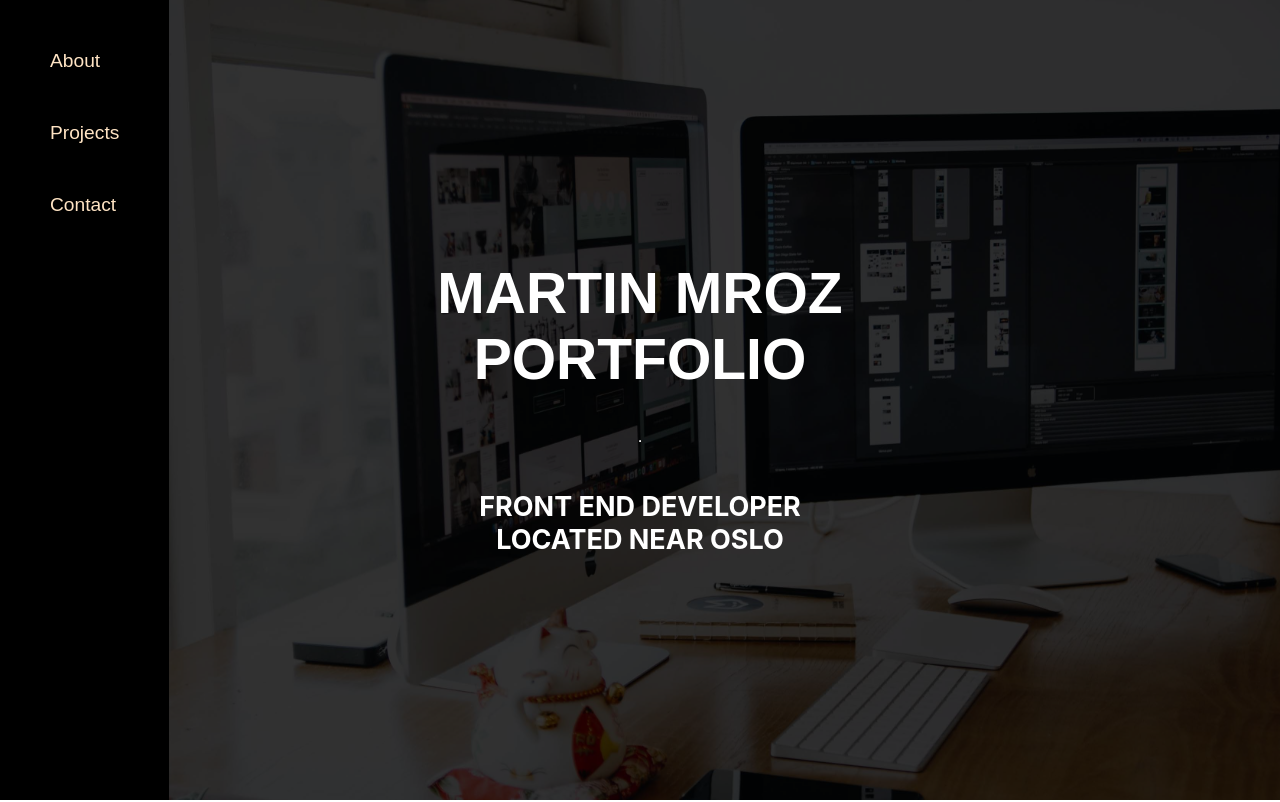
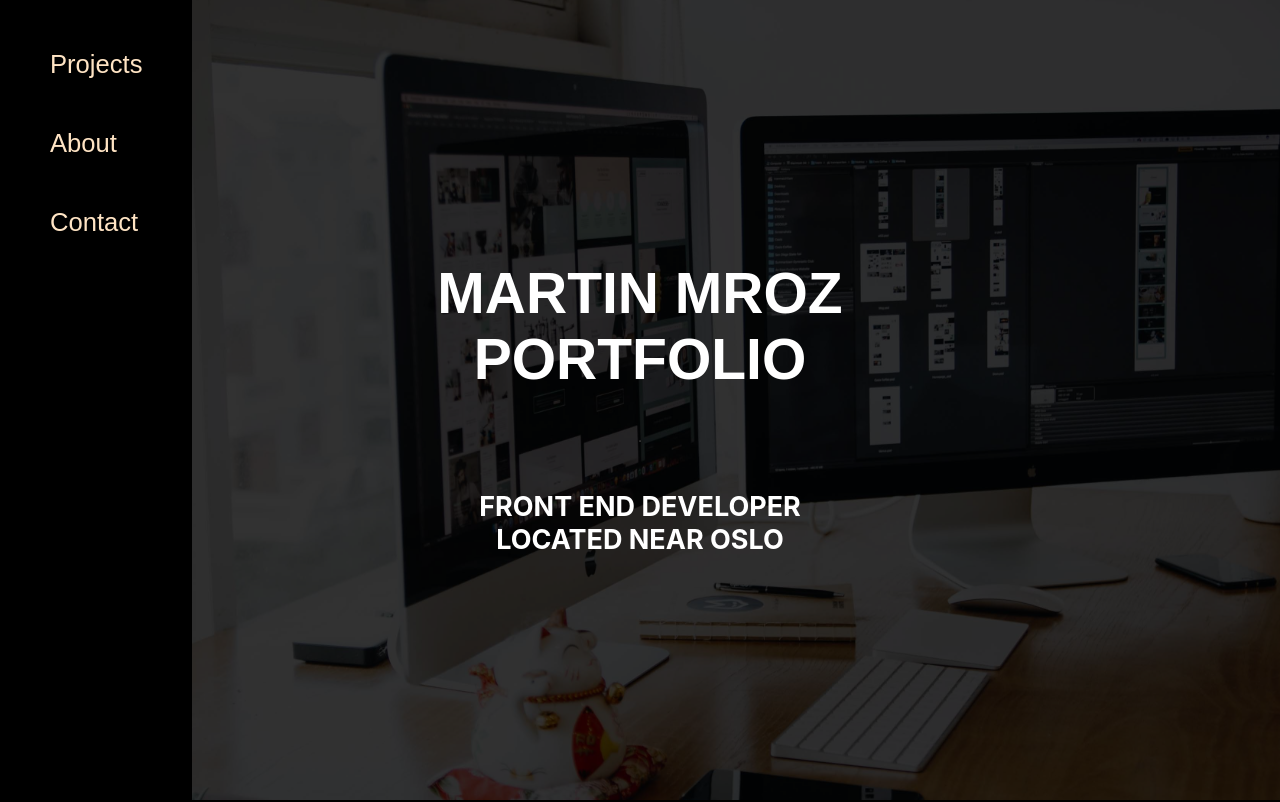
Before and after one commit to martinMr79/portfolio2, a React (Create React App) app: page / in a window 1280 px wide. Shown: the top 802 px of the page. Built offline with nearby package versions, Linux system fonts and the light colour scheme.

Commit message:
react router paging

```diff
--- a/package.json
+++ b/package.json
@@ -8,6 +8,7 @@
     "@testing-library/user-event": "^13.5.0",
     "react": "^18.2.0",
     "react-dom": "^18.2.0",
+    "react-router-dom": "^6.12.0",
     "react-scripts": "5.0.1",
     "styled-components": "^6.0.0-rc.3",
     "web-vitals": "^2.1.4"
--- a/src/App.js
+++ b/src/App.js
@@ -1,17 +1,24 @@
 import React from "react";
+import { BrowserRouter as Router, Route, Routes } from "react-router-dom";
 import { NavBar, About, Projects, Contact, Footer } from "./components";
+import  HomePage  from "./pages/home/index"
 import "./index.css";
 
 function App() {
   return (
-    <div>
+    <Router>
       <NavBar />
-      <About />
-      <Projects />
-      <Contact />
+      <Routes>
+        <Route path="/about" element={<About />} />
+        <Route path="/projects" element={<Projects />} />
+        <Route path="/contact" element={<Contact />} />
+        <Route path="/" element={<HomePage />} />
+      </Routes>
       <Footer />
-    </div>
+    </Router>
   );
 }
 
+
+
 export default App;
--- a/src/components/navbar/Navbar.jsx
+++ b/src/components/navbar/Navbar.jsx
@@ -1,20 +1,15 @@
 import React from 'react';
 import { Header, Nav, NavLink } from './Styled';
+import { Link } from 'react-router-dom';
 
 function Navbar() {
   return (
     <Header>
       <Nav>
-        <NavLink href="#about">About</NavLink>
-        <NavLink href="#projects">Projects</NavLink>
-        <NavLink href="#contact">Contact</NavLink>
+      <NavLink as={Link} to="/projects">Projects</NavLink>
+        <NavLink as={Link} to="/about">About</NavLink>
+        <NavLink as={Link} to="/contact">Contact</NavLink>
       </Nav>
-      <h1>Martin Mroz<br />Portfolio</h1>
-      <hr />
-      <h2>
-        Front end developer<br />
-        located near Oslo
-      </h2>
     </Header>
   );
 }
--- a/src/components/navbar/Styled.jsx
+++ b/src/components/navbar/Styled.jsx
@@ -1,5 +1,5 @@
 import styled from 'styled-components';
-import BackgroundImage from '../../assets/images/Portefolio.jpg';
+
 
 export const Nav = styled.nav`
   display: flex;
@@ -21,7 +21,7 @@ export const NavLink = styled.a`
   margin-bottom: 50px;
   text-decoration: none;
   font-family: 'MerriweatherSans', sans-serif;
-  font-size: 1.2rem;
+  font-size: 1.6rem;
   z-index: 2;
 
   &::after {
@@ -45,17 +45,14 @@ export const NavLink = styled.a`
 
 
 export const Header = styled.header`
-  background-image: url(${BackgroundImage});
-  background-size: cover;
-  background-position: center center;
-  color: white;
+
   display: flex;
   align-items: center;
   justify-content: center;
   flex-direction: column;
-  min-height: 100vh;
   position: relative;
   text-align: center;
+
 
   &::after {
     content: '';
@@ -66,7 +63,7 @@ export const Header = styled.header`
     right: 0;
     left: 0;
     opacity: 0.8;
-    color: white;
+
   }
 
   h1, hr, h2, a {
@@ -78,6 +75,7 @@ export const Header = styled.header`
     font-size: 57px;
     font-family: 'Roboto-Thin', sans-serif;
     text-transform: uppercase;
+    color: red;
   }
 
   h2 {
--- /dev/null
+++ b/src/pages/home/index.jsx
@@ -0,0 +1,17 @@
+import React from 'react';
+import { HomeWrapper, Title, Subtitle } from './styled';
+
+const HomePage = () => {
+    return (
+      <HomeWrapper>
+        <Title>Martin Mroz<br />Portfolio</Title>
+        <hr />
+        <Subtitle>
+          Front end developer<br />
+          located near Oslo
+        </Subtitle>
+      </HomeWrapper>
+    );
+  };
+
+  export default HomePage;
--- /dev/null
+++ b/src/pages/home/styled.jsx
@@ -0,0 +1,43 @@
+import styled from 'styled-components';
+import BackgroundImage from '../../assets/images/Portefolio.jpg';
+
+export const HomeWrapper = styled.div`
+  background-image: url(${BackgroundImage});
+  background-size: cover;
+  background-position: center center;
+  display: flex;
+  flex-direction: column;
+  align-items: center;
+  justify-content: center;
+  text-align: center;
+  height: 100vh;
+  color: white;
+  position: relative;
+
+  &::after {
+    content: '';
+    background-color: black;
+    position: absolute;
+    top: 0;
+    bottom: 0;
+    right: 0;
+    left: 0;
+    opacity: 0.8;
+    z-index: 1;
+  }
+`;
+
+export const Title = styled.h1`
+  margin-bottom: 40px;
+  font-size: 57px;
+  font-family: 'Roboto-Thin', sans-serif;
+  text-transform: uppercase;
+  z-index: 2;
+`;
+
+export const Subtitle = styled.h2`
+  text-transform: uppercase;
+  margin-top: 40px;
+  font-size: 27px;
+  z-index: 2;
+`;
```
Also changed, not shown: 1 other file (tests, documents, lock files or other folders).
